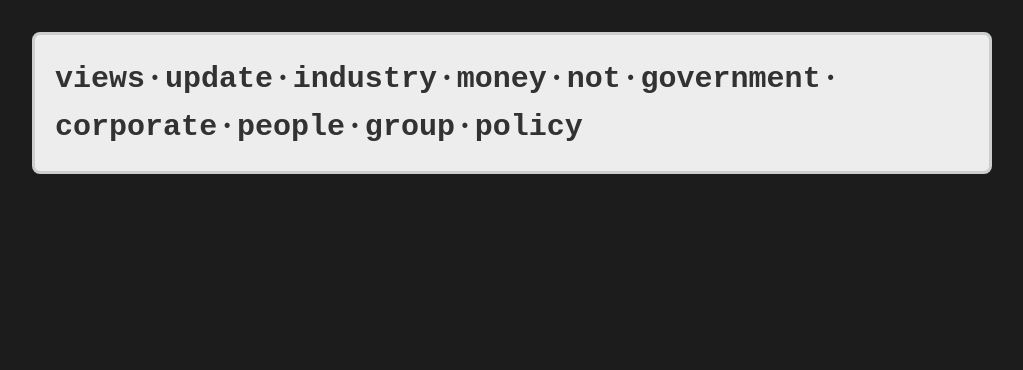
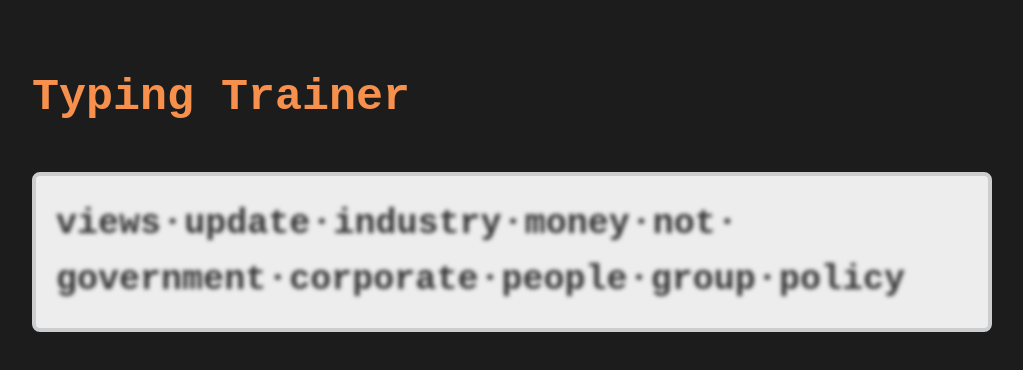
Before and after one commit to IverMortensen/typing, a SvelteKit app: page / in a window 1280 px wide. Shown: the top 370 px of the page, without its empty margins (128-1151 px from the left). Built offline with nearby package versions, Linux system fonts and the light colour scheme.

Commit message:
Added a title and did some styling.

```diff
--- a/src/lib/utils/typingBox.svelte
+++ b/src/lib/utils/typingBox.svelte
@@ -1,5 +1,5 @@
 <script lang="ts">
-  let { input_words, user_input } = $props();
+  let { input_words, user_input, isFocused } = $props();
 
   const space_char = '\u200B';
   let words = $derived(input_words.join('\u200B'));
@@ -9,9 +9,11 @@
   }
 </script>
 
-<div class="text-box">
+<div class="text-box" class:focused={isFocused}>
   {#each words as char, i}
     <letter
+      class="char"
+      class:focused={isFocused}
       class:correct-char={user_input[i] === getExpectedChar(char)}
       class:incorrect-char={user_input[i] !== getExpectedChar(char) && i < user_input.length}
       class:space-char={char === '\u200B'}
@@ -24,10 +26,10 @@
 <style>
   .text-box {
     background: #ededed;
-    border: 3px solid #cccdce;
+    border: 4px solid #cccdce;
     border-radius: 8px;
     padding: 20px;
-    font-size: 30px;
+    font-size: 35px;
     line-height: 1.6;
     min-height: 100px;
     white-space: pre-wrap;
@@ -36,6 +38,18 @@
     font-family: 'Courier New', monospace;
     font-weight: 600;
     color: rgb(50, 50, 50);
+  }
+
+  .text-box.focused {
+    border: 4px solid #e8ad86;
+  }
+
+  .char {
+    filter: blur(2px);
+  }
+
+  .char.focused {
+    filter: blur(0px);
   }
 
   .correct-char {
--- a/src/routes/+page.svelte
+++ b/src/routes/+page.svelte
@@ -14,6 +14,7 @@
   let startTime: number | null = null;
   let isTypingComplete = $state(false);
   let expectedText = $state('');
+  let isFocused = $state(false);
 
   function endTypingTest() {
     if (!startTime) {
@@ -71,8 +72,21 @@
   }
 </script>
 
-<div class="typing-container" tabindex="0" role="textbox" onkeydown={handleKeyDown}>
-  <TypingBox input_words={words} user_input={userInput}></TypingBox>
+<div class="body">
+  <h1 class="title">Typing Trainer</h1>
+  <div
+    class="typing-container"
+    tabindex="0"
+    role="textbox"
+    onfocus={() => {
+      isFocused = true;
+    }}
+    onblur={() => {
+      isFocused = false;
+    }}
+    onkeydown={handleKeyDown}
+  >
+    <TypingBox input_words={words} user_input={userInput} {isFocused}></TypingBox>
   </div>
 
   {#if isTypingComplete}
@@ -80,16 +94,38 @@
       <Results {wpm}></Results>
     </div>
   {/if}
+</div>
 
 <style>
   :global(body) {
     background-color: rgb(28, 28, 28);
   }
 
+  .body {
+    height: 100vh;
+    margin: 0;
+    align-items: center;
+    justify-content: center;
+  }
+
+  .title {
+    font-size: 45px;
+    font-family: 'Courier New', monospace;
+    font-weight: 600;
+    color: #f7904c;
+    margin: 0 auto;
+    display: flex;
+    padding-left: 2rem;
+    padding-top: 4rem;
+    padding-bottom: 0.5rem;
+    max-width: 80%;
+  }
+
   .typing-container {
     max-width: 80%;
     margin: 0 auto;
     padding: 2rem;
+    outline: none;
   }
 
   .result-container {
```
Lines whose indentation alone changed are shown as unchanged.
